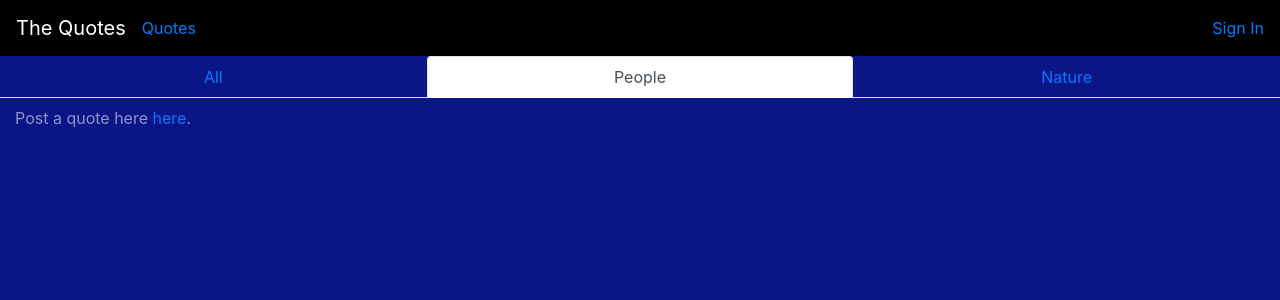
After one commit to JaredAhaza/Blog, a Flask app: page /quotes in a window 1280 px wide, after a click on "People". The commit adds this page. Shown: the top 300 px of the page. Run offline with Flask 2, Linux system fonts and the light colour scheme; data that the repository does not hold is empty; some libraries are stand-ins or nearby versions.

Commit message:
Updated pages and made neccessary changes

```diff
--- a/app/main/forms.py
+++ b/app/main/forms.py
@@ -5,9 +5,8 @@ from wtforms.validators import Required
 class BlogForm(FlaskForm):
     p_body = TextAreaField('Description', validators=[Required()])
     p_author = StringField('Username', validators=[Required()])
-    category = RadioField('Pick Category',choices=[('people', 'people'),('nature', 'nature'),
-    ('artchitecture', 'artchitecture')],validators=[Required()])
-    p_url = TextAreaField('Enter image url', validators=[Required()])
+    category = RadioField('Pick Category',choices=[('people', 'people'),('nature', 'nature')
+    ],validators=[Required()])
     submit = SubmitField('Submit')
 
 class CommentForm(FlaskForm):
--- a/app/main/views.py
+++ b/app/main/views.py
@@ -4,6 +4,21 @@ from ..models import Blog, Comments
 from .forms import CommentForm, BlogForm
 from flask_login import login_required, current_user
 from .. import db
+
+
+@main.route('/')
+def index():
+    test = 'Working!'
+    return render_template('index.html', test=test)
+
+@main.route('/quotes')
+def quotes():
+    all = Blog.query.all()
+    people = Blog.query.filter_by(category='people').all()
+    nature = Blog.query.filter_by(category='nature').all()
+    test = 'Working'
+    return render_template('quotes.html',all=all,test=test,people=people,nature=nature)
+
 
 @main.route('/blog', methods=['GET', 'POST'])
 def blog():
@@ -13,8 +28,7 @@ def blog():
         p_body = blog_form.p_body.data
         p_author = blog_form.p_author.data
         category = blog_form.category.data
-        p_url = blog_form.p_url.data
-        new_post = Blog(p_body=p_body,p_author=p_author,category=category,p_url=p_url)
+        new_post = Blog(p_body=p_body,p_author=p_author,category=category)
         db.session.add(new_post)
         db.session.commit()
         return redirect(url_for('main.index'))
--- a/app/models.py
+++ b/app/models.py
@@ -20,7 +20,6 @@ class User(UserMixin, db.Model):
     password_hash = db.Column(db.String(255))
     bio = db.Column(db.String(255))
     profile_pic_path = db.Column(db.String())
-    photos = db.relationship('PhotoProfile', backref='user', lazy="dynamic")
     blog = db.relationship('Blog', backref='user', lazy='dynamic')
     comment = db.relationship('Comments', backref='user', lazy='dynamic')
 
@@ -56,16 +55,14 @@ class Blog(db.Model):
     id = db.Column(db.Integer, primary_key=True)
     p_body = db.Column(db.String)
     p_author = db.Column(db.String)
-    p_url = db.Column(db.String())
     category = db.Column(db.String(255))
     users_id = db.Column(db.Integer, db.ForeignKey("users.id"))
 
     all_blogs = []
 
-    def __init__(self,p_body,p_author,p_url,category):
+    def __init__(self,p_body,p_author,category):
         self.p_body = p_body
         self.p_author = p_author
-        self.p_url = p_url
         self.category = category
 
     def save_blogs(self):
--- a/app/templates/base.html
+++ b/app/templates/base.html
@@ -20,83 +20,8 @@
   <style>
     @import url('https://fonts.googleapis.com/css?family=Julius+Sans+One|Lobster|Sacramento|Open+Sans|Quicksand');
     body {
-      background: #000000;
-      color: #fff;
-    }
-    h1,h4{
-      /*font-family: 'Lobster', cursive;*/
-      font-family: 'Julius Sans One', sans-serif;
-      /*font-family: 'Sacramento', cursive;*/
-      /*font-family: 'Quicksand', sans-serif;*/
-    }
-    * {
-      /*font-family: 'Open Sans', sans-serif;*/
-        font-family: 'Quicksand', sans-serif;
-    }
-    hr{
-      background: #fff;
-    }
-    .carousel .item {
-      height: 300px;
-    }
-    .item img {
-      position: absolute;
-      top: 0;
-      left: 0;
-      min-height: 300px;
-    }
-    /*Flip styling for our landing page*/
-    #f1_container {
-      z-index: 1;
-    }
-    #f1_container {
-      perspective: 1000;
-    }
-    #f1_card {
-      transform-style: preserve-3d;
-      transition: all 0.5s linear;
-    }
-    #f1_container:hover #f1_card {
-      transform: rotateY(180deg);
-      box-shadow: 2px 2px 2px #e6c300;
-    }
-    .face {
-      /*position: absolute;
-      width: 100%;
-      height: 100%;*/
-      backface-visibility: hidden;
-    }
-    .face.back {
-      display: block;
-      transform: rotateY(180deg);
-      box-sizing: border-box;
-      padding: 5px;
-      color: white;
-      text-align: center;
-      background-color: #000;
-    }
-    /*Main nav*/
-    .nav-link1{
-      color: #fff;
-    }
-    .nav-link1:hover{
-      color: #fff;
-    }
-    a{
-      color: #e6c300;
-    }
-    /*Post nav*/
-    .nav-link{
-      color: #fff;
-      transition: all .3s ease-in-out;
-    }
-    .nav-link:hover{
-      color: #fff;
-      font-weight: bolder;
-      transform: scale(1.3);
-      border-top: 0px;
-      border-left: 0px;
-      border-right: 0px;
+      background: #0a1686;
+      color: rgba(255, 255, 255, 0.541);
     }
   </style>
 
@@ -107,4 +32,3 @@
 </body>
 
 </html>
-© 2018 Git
--- a/app/templates/blog.html
+++ b/app/templates/blog.html
@@ -15,11 +15,8 @@
     <div class="row">
       {{blog_form.hidden_tag()}} {{blog_form.p_author(class_='form-control', placeholder="Usename")}}
     </div>
-    <div class="row mt-3">
-      {{blog_form.p_url.label}}
-    </div>
     <div class="row">
-      {{blog_form.hidden_tag()}} {{blog_form.p_url(class_='form-control', placeholder="Please enter the internet image url.")}}
+      {{blog_form.hidden_tag()}}
       <small id="" class="form-text text-muted"> Images should be 500x500. Will improve images upload</small>
     </div>
     <div class="row mt-3">
--- a/app/templates/comments.html
+++ b/app/templates/comments.html
@@ -4,9 +4,6 @@
     <div class="col-xs-6 col-sm-6 col-md-6">
       <div id="f1_container">
         <div id="f1_card" class="shadow">
-          <div class="front face">
-            <img src="{{blog.p_url}}" alt="" class="img-fluid">
-          </div>
           <div class="back face center">
             {{macro.displayCommentList(comments)}}
           </div>
--- a/app/templates/macros.html
+++ b/app/templates/macros.html
@@ -4,9 +4,6 @@
     <div id="f1_card" class="shadow">
       <div class="back face center">
         <h4>Add Comment</h4>
-      </div>
-      <div class="front face">
-        <img src="{{blog.p_url}}" alt="" class="img-fluid ">
       </div>
       <div class="back face center">
         <h4><a href="/comments/{{blog.id}}">Here</a></h4>
--- a/app/templates/navbar.html
+++ b/app/templates/navbar.html
@@ -1,5 +1,5 @@
 <nav class="navbar navbar-expand-lg navbar-dark" style="background: #000;">
-    <a class="navbar-brand" href="/">TheMin</a>
+    <a class="navbar-brand" href="/">The Quotes</a>
     <button class="navbar-toggler" type="button" data-toggle="collapse" data-target="#navbarSupportedContent" aria-controls="navbarSupportedContent" aria-expanded="false" aria-label="Toggle navigation">
       <span class="navbar-toggler-icon"></span>
     </button>
@@ -7,13 +7,13 @@
     <div class="collapse navbar-collapse" id="navbarSupportedContent">
       <ul class="navbar-nav mr-auto">
         <li class="nav-item">
-          <a class="nav-link1" href="/gallery">Gallery</a>
+          <a class="nav-link1" href="/gallery">Quotes</a>
         </li>
       </ul>
       <div class="nav navbar-nav navbar-right">
         {% if current_user.is_authenticated %}
         <li class="nav-item">
-          <a href="{{url_for('main.gallery', uname=current_user.username)}}" class="nav-link1">Profile</a>
+          <a href="{{url_for('main.quotes', uname=current_user.username)}}" class="nav-link1">Profile</a>
         </li>
         <li class="nav-item">
           <a href="{{url_for('auth.logout')}}" class="nav-link1">Sign Out</a>
--- /dev/null
+++ b/app/templates/quotes.html
@@ -0,0 +1,38 @@
+{% extends 'base.html' %} {% import 'macros.html' as macro %} {% block content %}
+<ul class="nav nav-tabs nav-justified" role="tablist">
+  <li class="nav-item">
+    <a class="nav-link active" data-toggle="tab" href="#All" role="tab">All</a>
+  </li>
+  <li class="nav-item tab">
+    <a class="nav-link" data-toggle="tab" href="#People" role="tab">People</a>
+  </li>
+  <li class="nav-item tab">
+    <a class="nav-link" data-toggle="tab" href="#Nature" role="tab">Nature</a>
+  </li>
+</ul>
+<div class="container-fluid mt-2">
+  <p>Post a quote here <a href="/blog">here</a>.</p>
+</div>
+<div class="tab-content">
+  <div id="All" class="tab-pane">
+    <div class="container">
+      <div class="row">
+        {{macro.displayBloglist(all)}}
+      </div>
+    </div>
+  </div>
+  <div id="People" class="tab-pane">
+    <div class="container">
+      <div class="row">
+        {{macro.displayBloglist(people)}}
+      </div>
+    </div>
+  </div>
+  <div id="Nature" class="tab-pane">
+    <div class="container">
+      <div class="row">
+        {{macro.displayBloglist(nature)}}
+      </div>
+    </div>
+  </div>
+{% endblock %}
--- a/config.py
+++ b/config.py
@@ -8,18 +8,19 @@ class Config:
 
     SECRET_KEY = os.environ.get('SECRET_KEY')
     SQLALCHEMY_TRACK_MODIFICATIONS = False
-    SQLALCHEMY_DATABASE_URI = 'posgresql+psycopg2://neorendo:12345@localhost/blog'
     UPLOADED_PHOTOS_DEST = 'app/static/photos'
 
 class ProdConfig(Config):
     '''
     child configuration with production configurations
     '''
+    pass
 
 class DevConfig(Config):
     '''
     Child Config with development configurations
     '''
+    SQLALCHEMY_DATABASE_URI = 'postgresql+psycopg2://jared:12345@localhost/blog'
     DEBUG = True
 
 class TestConfig(Config):
```
Also changed, not shown: app/templates/index.html (+21 -115 lines), migrations/versions/40a47307c6d3_initial_migration.py (added, +59 -0 lines), migrations/versions/ecadcf30fda7_another_migration.py (added, +28 -0 lines), README.md, app/templates/auth/login.html (renamed from app/templates/auth/login.htm).
